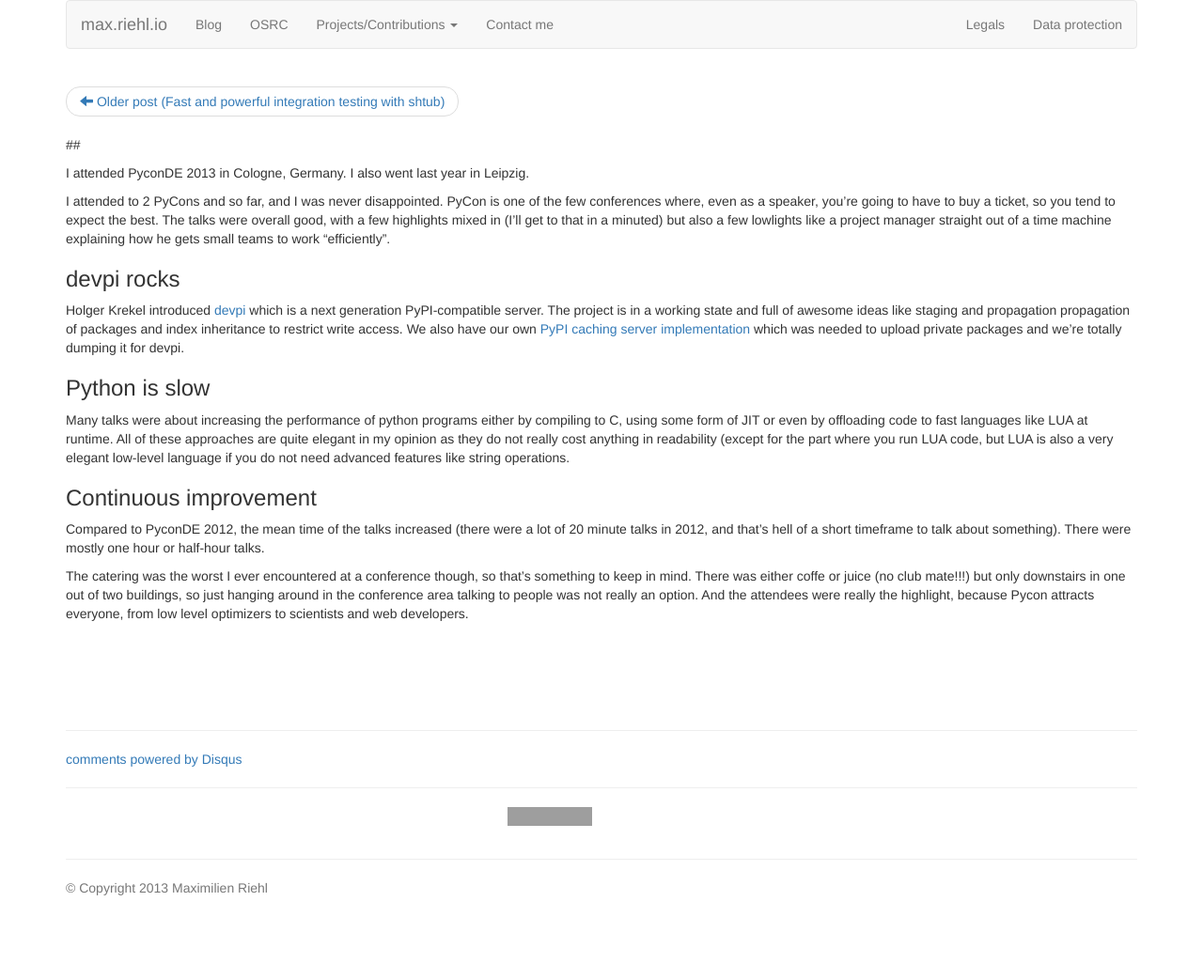
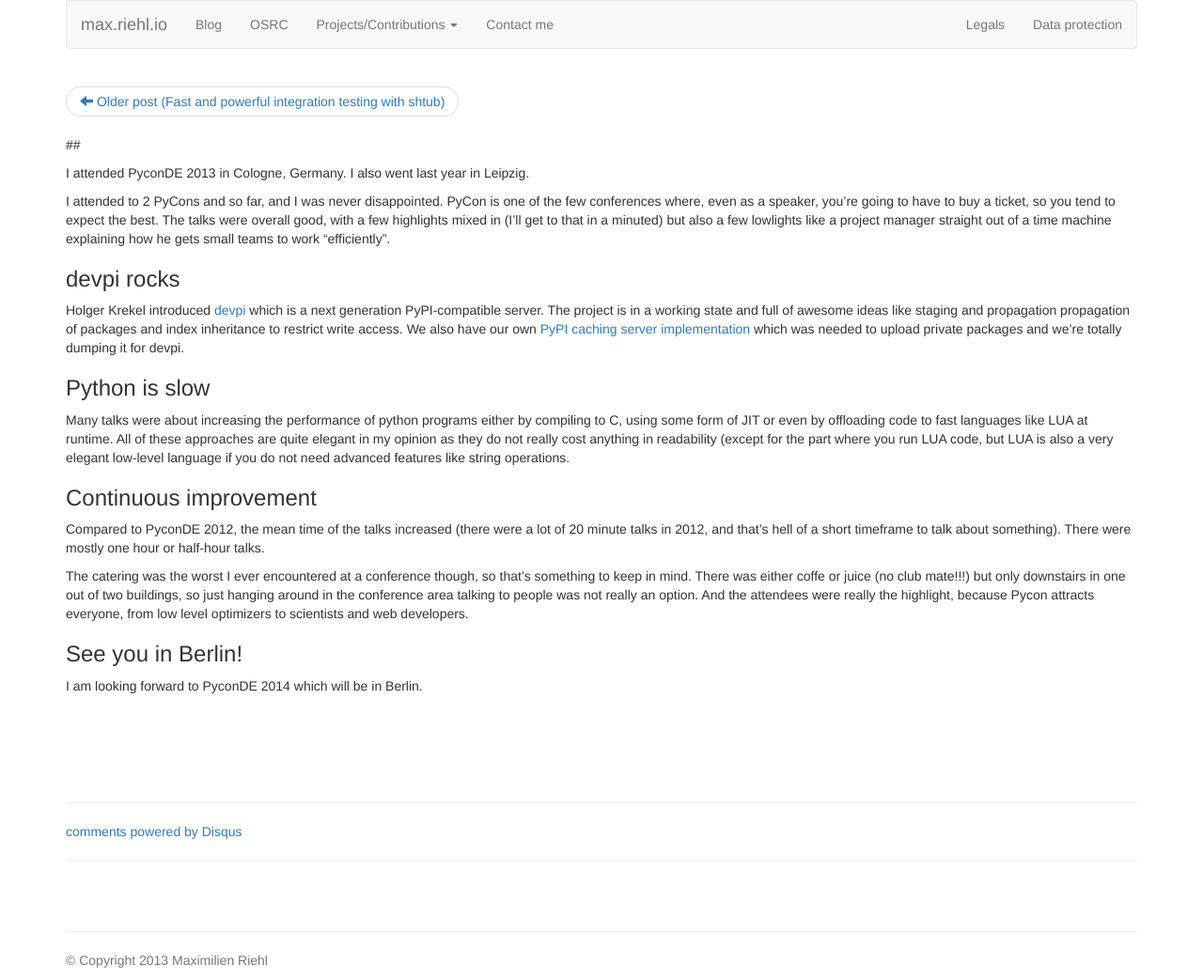
Before and after one commit to mriehl/mriehl.github.io, a Jekyll site: the page built from _posts/2013-10-20-pyconde-report.md, in a window 1280 px wide. Shown: the whole page at 94% size. Built offline with Jekyll 4.4.1, drawn with Linux system fonts in a browser that asks for light colours; nearby versions of some CDN libraries; comment, search, counter and statistics services are not loaded; before the commit the page ends 965 px from its top, so only the background shows below that; grey boxes are pictures that could not be loaded.

Commit message:
Update 2013-10-20-pyconde-report.md

```diff
--- a/_posts/2013-10-20-pyconde-report.md
+++ b/_posts/2013-10-20-pyconde-report.md
@@ -37,3 +37,6 @@
 area talking to people was not really an option.
 And the attendees were really the highlight, because Pycon attracts everyone, from low level optimizers to scientists
 and web developers.
+
+### See you in Berlin!
+I am looking forward to PyconDE 2014 which will be in Berlin.
```
